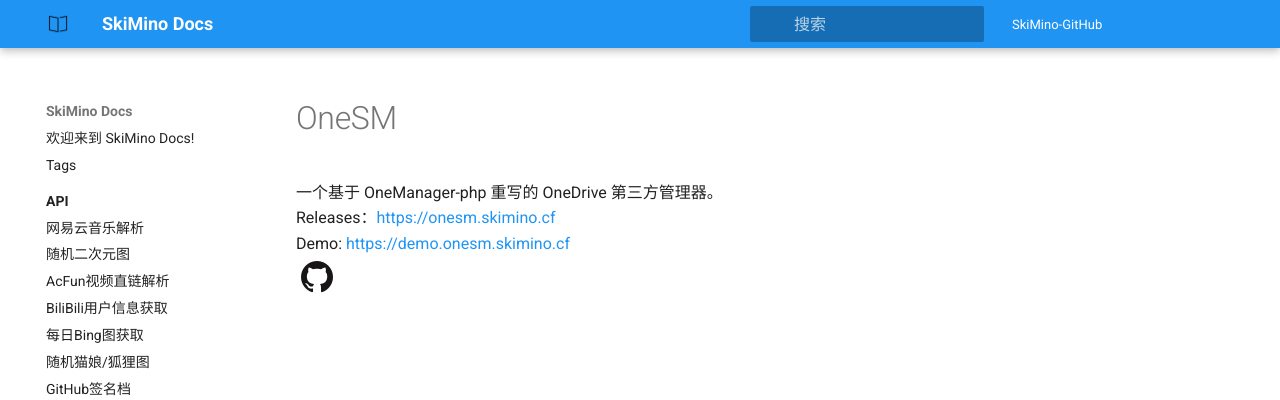
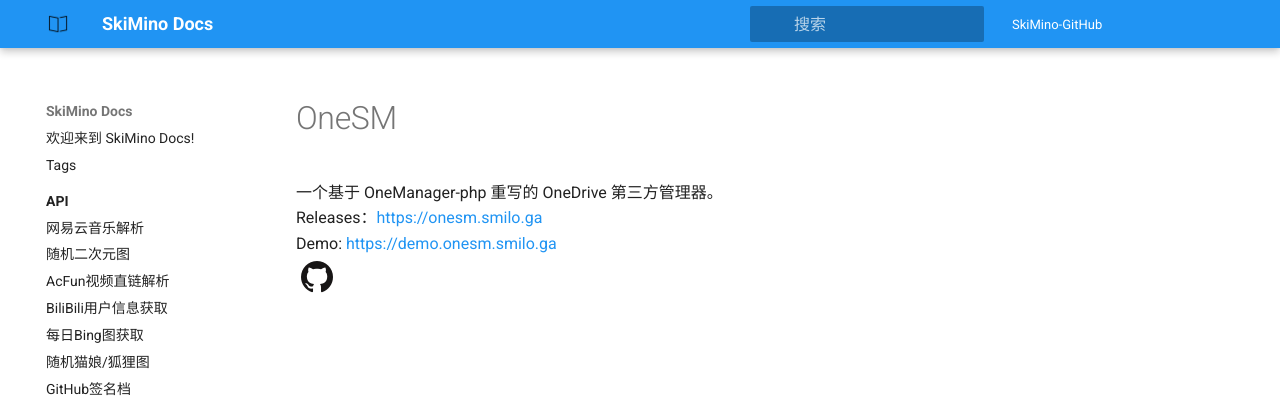
Before and after one commit to SkiMinoAPI/Docs, an MkDocs documentation site: the page built from docs/OneSM/index.md, in a window 1280 px wide. Shown: the top 400 px of the page. Built offline with MkDocs 1.6.1 and Material for MkDocs 9.7.7, drawn with Linux system fonts in a browser that asks for light colours; part of the change alters nothing that is shown.

Commit message:
Update index.md

```diff
--- a/docs/OneSM/index.md
+++ b/docs/OneSM/index.md
@@ -1,7 +1,7 @@
 # OneSM
 一个基于 OneManager-php 重写的 OneDrive 第三方管理器。
-Releases：[https://onesm.skimino.cf](https://onesm.skimino.cf)
-Demo: [https://demo.onesm.skimino.cf](https://demo.onesm.skimino.cf)
+Releases：[https://onesm.smilo.ga](https://onesm.smilo.ga)
+Demo: [https://demo.onesm.smilo.ga](https://demo.onesm.skimino.cf)
 <a href="https://github.com/XiaMoHuaHuo-CN/OneSM" target="_blank"><img style="height:32px;width:32px;margin:5px" src="/icons/github.ico" /></a>
 
 <script async src="https://pagead2.googlesyndication.com/pagead/js/adsbygoogle.js?client=ca-pub-3270219743311431" crossorigin="anonymous"></script>
```
